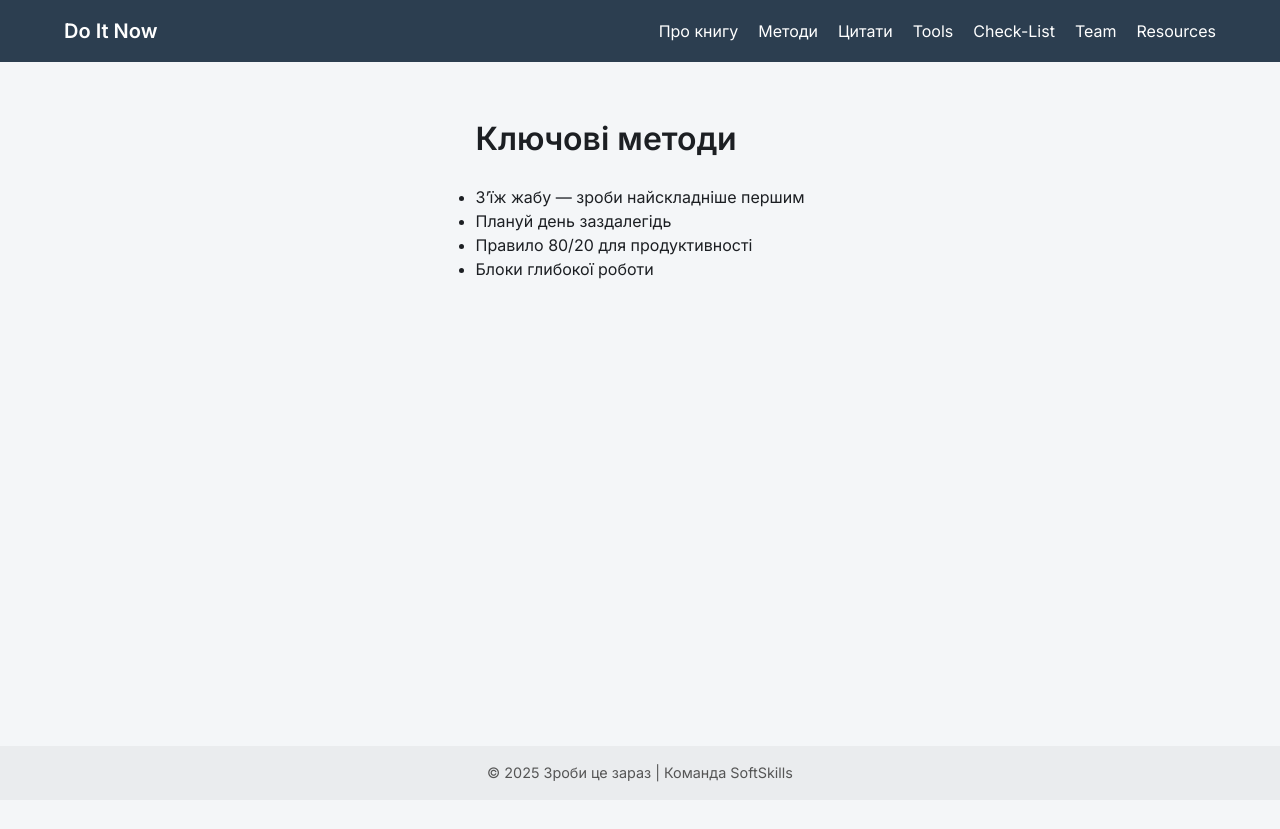
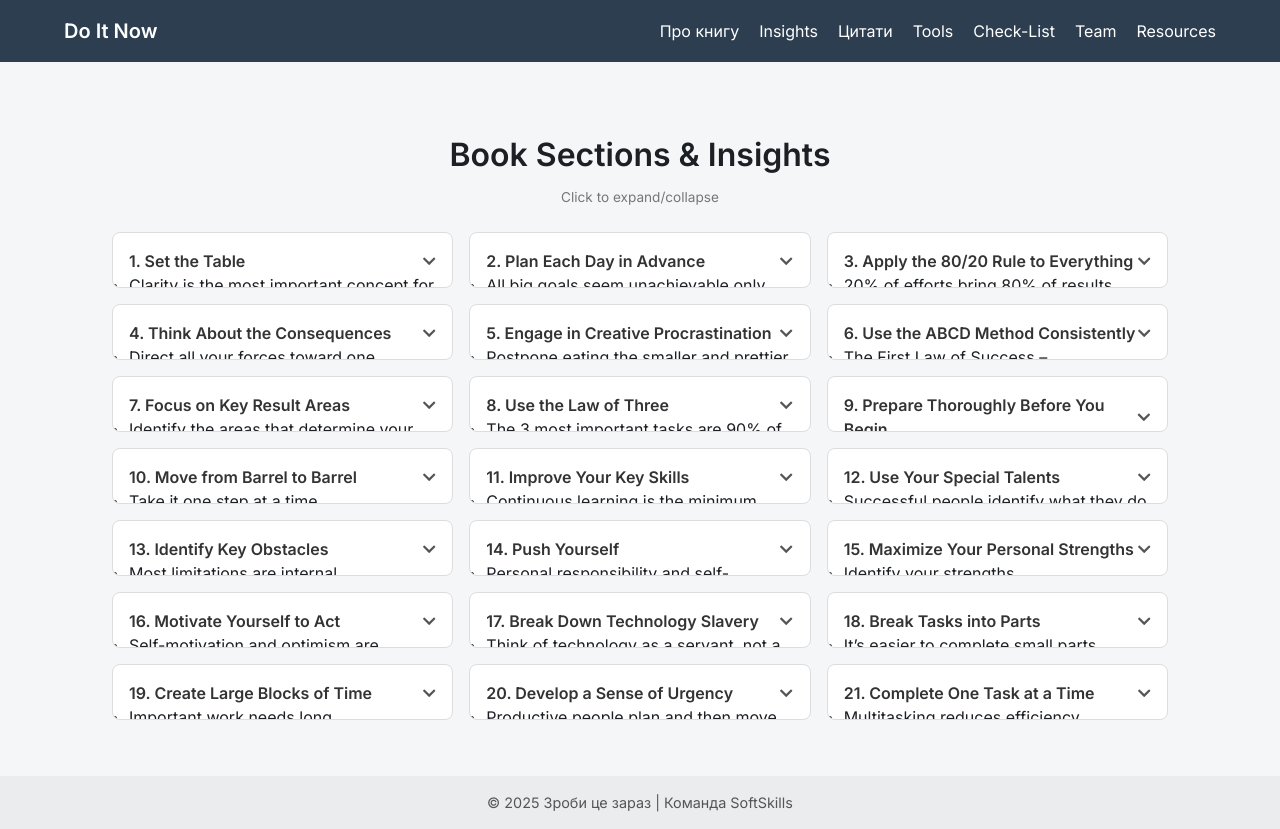
Before and after one commit to Ded-Goit/my-book-site, a Next.js app: page /methods in a window 1280 px wide. Before the commit the page ends 800 px from the top, so only its background shows below. Built offline with nearby package versions, Linux system fonts and the light colour scheme.

Commit message:
edit methods

```diff
--- /dev/null
+++ b/app/methods/methods.module.css
@@ -0,0 +1,120 @@
+.wrapper {
+  display: flex;
+  flex-direction: column;
+  align-items: center;
+  padding: 1rem;
+}
+
+.heading {
+  text-align: center;
+  margin-bottom: 0.5rem;
+}
+
+.hint {
+  font-size: 0.85rem;
+  color: #777;
+  margin-bottom: 1rem;
+}
+
+.desktopHint {
+  display: none;
+}
+.mobileHint {
+  display: none;
+}
+
+.scrollContainer {
+  display: grid;
+  grid-template-columns: repeat(auto-fill, minmax(280px, 1fr));
+  gap: 1rem;
+  max-height: 80vh;
+  overflow-y: auto;
+  width: 100%;
+  padding: 0.5rem;
+}
+
+/* Картка */
+.card {
+  background: #fff;
+  border: 1px solid #ddd;
+  border-radius: 8px;
+  padding: 1rem;
+  cursor: pointer;
+  display: flex;
+  flex-direction: column;
+  max-height: 3.5rem;
+  overflow: hidden;
+  opacity: 0;
+  transform: translateY(30px);
+  transition: opacity 0.6s ease, transform 0.6s ease, max-height 0.4s ease;
+}
+
+/* При mount */
+.visible {
+  opacity: 1;
+  transform: translateY(0);
+}
+
+/* При відкритті */
+.expanded {
+  max-height: 500px;
+}
+
+/* Заголовок картки */
+.cardHeader {
+  display: flex;
+  justify-content: space-between;
+  align-items: center;
+}
+
+.cardHeader h3 {
+  font-size: 1rem;
+  margin: 0;
+  color: #333;
+}
+
+.icon {
+  font-size: 0.9rem;
+  color: #555;
+}
+
+/* Список */
+.cardContent ul {
+  list-style: disc;
+  padding-left: 1.2rem;
+  margin: 0.5rem 0 0;
+}
+
+.cardContent li {
+  font-size: 0.9rem;
+  margin-bottom: 0.3rem;
+}
+
+/* Підказки */
+@media (min-width: 768px) {
+  .desktopHint {
+    display: inline;
+  }
+}
+
+@media (max-width: 767px) {
+  .mobileHint {
+    display: inline;
+  }
+  .scrollContainer {
+    display: flex;
+    overflow-x: auto;
+    max-height: none;
+    gap: 1rem;
+    scroll-snap-type: x mandatory;
+  }
+  .card {
+    flex: 0 0 80%;
+    max-height: none;
+    opacity: 1;
+    transform: none;
+  }
+  .expanded {
+    max-height: none;
+  }
+}
--- a/app/methods/page.tsx
+++ b/app/methods/page.tsx
@@ -1,4 +1,4 @@
-export default function MethodsPage() {
+/*export default function MethodsPage() {
   return (
     <section>
       <h1>Ключові методи</h1>
@@ -10,4 +10,260 @@ export default function MethodsPage() {
       </ul>
     </section>
   );
+}*/
+"use client";
+
+import styles from "./methods.module.css";
+import { useEffect, useRef, useState } from "react";
+import { FaChevronDown, FaChevronUp } from "react-icons/fa";
+
+const sections = [
+  {
+    number: 1,
+    title: "Set the Table",
+    insights: [
+      "Clarity is the most important concept for personal productivity.",
+      "To move from dreams to concrete steps, you need to clearly define what you want to achieve, write it down on paper, and set deadlines.",
+    ],
+  },
+  {
+    number: 2,
+    title: "Plan Each Day in Advance",
+    insights: [
+      "All big goals seem unachievable only while they are whole.",
+      "Break goals into small parts and do them step by step.",
+      "Step-by-step planning saves two hours of wasted time.",
+      "It is better to make a list the night before.",
+    ],
+  },
+  {
+    number: 3,
+    title: "Apply the 80/20 Rule to Everything",
+    insights: [
+      "20% of efforts bring 80% of results.",
+      "Focus on the most impactful tasks first.",
+    ],
+  },
+  {
+    number: 4,
+    title: "Think About the Consequences",
+    insights: [
+      "Direct all your forces toward one specific direction.",
+      "Vision of the long-term perspective helps you prioritize.",
+      "Future-oriented focus makes sacrifices easier.",
+    ],
+  },
+  {
+    number: 5,
+    title: "Engage in Creative Procrastination",
+    insights: [
+      "Postpone eating the smaller and prettier frogs.",
+      "Do the hardest ones first.",
+      "Choose at least one activity you can quit or postpone now.",
+    ],
+  },
+  {
+    number: 6,
+    title: "Use the ABCD Method Consistently",
+    insights: [
+      "The First Law of Success – Concentration.",
+      "Write your priorities down on paper.",
+      "A – what you must do, and until it is completed, do not move on.",
+      "Discipline of execution is the core principle of success.",
+    ],
+  },
+  {
+    number: 7,
+    title: "Focus on Key Result Areas",
+    insights: [
+      "Identify the areas that determine your success.",
+      "Concentrate your efforts on improving them.",
+      "Regularly measure progress in these areas.",
+      "Constantly ask: What results am I responsible for?",
+    ],
+  },
+  {
+    number: 8,
+    title: "Use the Law of Three",
+    insights: [
+      "The 3 most important tasks are 90% of success.",
+      "Determine your top priorities.",
+      "Focus on them and delegate the rest.",
+      "Balance must be found constantly and in everything.",
+    ],
+  },
+  {
+    number: 9,
+    title: "Prepare Thoroughly Before You Begin",
+    insights: [
+      "Have everything ready before you start.",
+      "Preparation reduces distraction.",
+      "Preparation = effective concentration.",
+    ],
+  },
+  {
+    number: 10,
+    title: "Move from Barrel to Barrel",
+    insights: [
+      "Take it one step at a time.",
+      "It is better to complete one task at a time quickly and efficiently.",
+      "Each completed step motivates you to move on.",
+      "Progress is systematic, not a big leap.",
+    ],
+  },
+  {
+    number: 11,
+    title: "Improve Your Key Skills",
+    insights: [
+      "Continuous learning is the minimum requirement for success.",
+      "Everything is learnable.",
+      "What others have learned, you can learn too.",
+    ],
+  },
+  {
+    number: 12,
+    title: "Use Your Special Talents",
+    insights: [
+      "Successful people identify what they do best.",
+      "Do what you love.",
+      "Focus on areas where you have talent and passion.",
+    ],
+  },
+  {
+    number: 13,
+    title: "Identify Key Obstacles",
+    insights: [
+      "Most limitations are internal.",
+      "Honest self-analysis is essential.",
+      "Act to remove barriers.",
+    ],
+  },
+  {
+    number: 14,
+    title: "Push Yourself",
+    insights: [
+      "Personal responsibility and self-discipline are keys.",
+      "Imaginary deadlines help overcome procrastination.",
+      "Initiative unlocks your potential.",
+    ],
+  },
+  {
+    number: 15,
+    title: "Maximize Your Personal Strengths",
+    insights: [
+      "Identify your strengths.",
+      "Use them to achieve better results.",
+      "Build your work around what you do best.",
+    ],
+  },
+  {
+    number: 16,
+    title: "Motivate Yourself to Act",
+    insights: [
+      "Self-motivation and optimism are crucial.",
+      "Look for the positive in every situation.",
+      "Always think and talk about your goals.",
+    ],
+  },
+  {
+    number: 17,
+    title: "Break Down Technology Slavery",
+    insights: [
+      "Think of technology as a servant, not a master.",
+      "Filter irrelevant information.",
+      "Arrange periods of information silence.",
+      "Ask yourself: What is really important right now?",
+    ],
+  },
+  {
+    number: 18,
+    title: "Break Tasks into Parts",
+    insights: [
+      "It’s easier to complete small parts.",
+      "Procrastination happens because the task seems too big.",
+      "Small victories create motivation.",
+    ],
+  },
+  {
+    number: 19,
+    title: "Create Large Blocks of Time",
+    insights: [
+      "Important work needs long uninterrupted stretches.",
+      "Set aside 60–90 minutes for deep focus.",
+      "Appreciate every minute.",
+    ],
+  },
+  {
+    number: 20,
+    title: "Develop a Sense of Urgency",
+    insights: [
+      "Productive people plan and then move immediately.",
+      "Catch the energy to act now.",
+      "Move confidently towards your goals.",
+    ],
+  },
+  {
+    number: 21,
+    title: "Complete One Task at a Time",
+    insights: [
+      "Multitasking reduces efficiency.",
+      "Focusing on one task improves quality.",
+      "Real progress comes when you concentrate.",
+    ],
+  },
+];
+
+export default function MethodsPage() {
+  const [expanded, setExpanded] = useState<number | null>(null);
+  const [mounted, setMounted] = useState(false);
+  const containerRef = useRef<HTMLDivElement>(null);
+
+  const handleToggle = (index: number) => {
+    setExpanded((prev) => (prev === index ? null : index));
+  };
+
+  // Запуск анімації при mount
+  useEffect(() => {
+    setMounted(true);
+  }, []);
+
+  return (
+    <section className={styles.wrapper}>
+      <h1 className={styles.heading}>Book Sections & Insights</h1>
+      <p className={styles.hint}>
+        <span className={styles.desktopHint}>Click to expand/collapse</span>
+        <span className={styles.mobileHint}>Swipe left/right</span>
+      </p>
+      <div className={styles.scrollContainer} ref={containerRef}>
+        {sections.map((section, i) => (
+          <div
+            key={i}
+            className={`${styles.card} ${mounted ? styles.visible : ""} ${
+              expanded === i ? styles.expanded : ""
+            }`}
+            style={{
+              transitionDelay: `${i * 100}ms`,
+            }}
+            onClick={() => handleToggle(i)}
+          >
+            <div className={styles.cardHeader}>
+              <h3>
+                {section.number}. {section.title}
+              </h3>
+              {expanded === i ? (
+                <FaChevronUp className={styles.icon} />
+              ) : (
+                <FaChevronDown className={styles.icon} />
+              )}
+            </div>
+            <ul>
+              {section.insights.map((insight, j) => (
+                <li key={j}>{insight}</li>
+              ))}
+            </ul>
+          </div>
+        ))}
+      </div>
+    </section>
+  );
 }
--- a/components/Header/Header.tsx
+++ b/components/Header/Header.tsx
@@ -14,7 +14,7 @@ export default function Header() {
         <MobileMenu />
         <nav className={styles.desktopNav}>
           <Link href="/about">Про книгу</Link>
-          <Link href="/methods">Методи</Link>
+          <Link href="/methods">Insights</Link>
           <Link href="/quotes">Цитати</Link>
           <Link href="/tools">Tools</Link>
           <Link href="/checklist">Check-List</Link>
--- a/components/MobileMenu/MobileMenu.tsx
+++ b/components/MobileMenu/MobileMenu.tsx
@@ -8,7 +8,7 @@ import styles from "./MobileMenu.module.css";
 const links = [
   { href: "/", label: "Головна" },
   { href: "/about", label: "Про книгу" },
-  { href: "/methods", label: "Методи" },
+  { href: "/methods", label: "Insights" },
   { href: "/quotes", label: "Цитати" },
   { href: "/tools", label: "Tools" },
   { href: "/checklist", label: "Check-List" },
```
